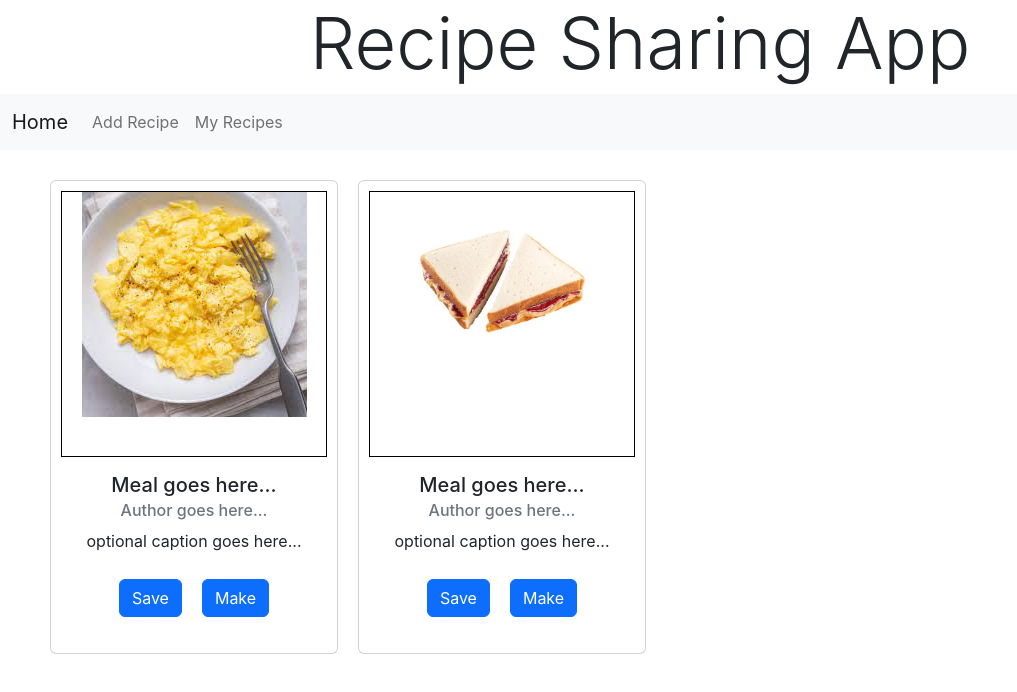
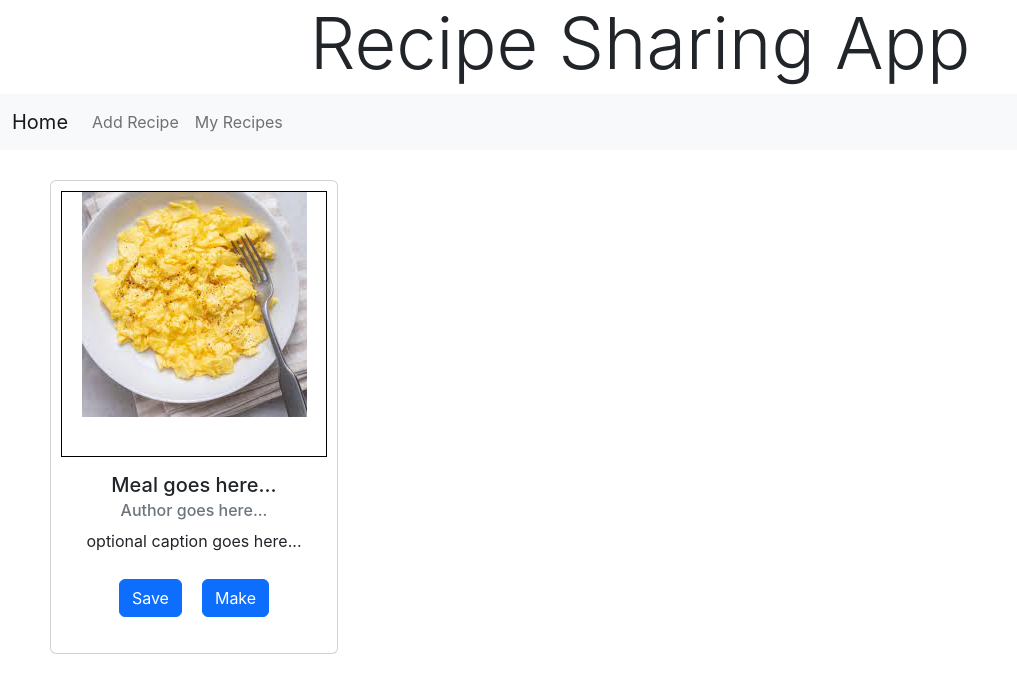
Before and after one commit to jeje1197/Recipe-Sharing-App, a React (Create React App) app in the folder recipe-front-end/: page / in a window 1280 px wide. Shown: the top 692 px of the page, without its empty margins (0-1017 px from the left). Built offline with nearby package versions, Linux system fonts and the light colour scheme.

Commit message:
Added recipe modal to Home Page

```diff
--- a/recipe-front-end/src/components/Card.js
+++ b/recipe-front-end/src/components/Card.js
@@ -1,7 +1,11 @@
 import { saveRecipe, makeRecipe, deleteRecipe } from '../api/RecipeApi';
+import RecipeModal from './RecipeModal';
+import React, { useState } from 'react';
 
-// center image
 function Card(props) {
+    // const recipeName = "Insert Recipe Here"
+    const [displayModal, setDisplayModal] = useState(false);
+
     return (
         <div className="card" style={{width: "18rem"}}>
 
@@ -13,9 +17,11 @@ function Card(props) {
                 <h5 className="card-title">Meal goes here...</h5>
                 <h6 className="card-subtitle mb-2 text-muted">Author goes here...</h6>
                 <p className="card-text">optional caption goes here...</p>
-                <a href="/" className="btn btn-primary">Save</a>
-                <a href="/" className="btn btn-primary">Make</a>
+                <button className="btn btn-primary" onClick={() => { saveRecipe() }}>Save</button>
+                <button className="btn btn-primary" onClick={() => { makeRecipe(); setDisplayModal(true)}} data-toggle="modal" data-target="#exampleModal">Make</button>
             </div>
+
+            <RecipeModal displayModal = {displayModal} setDisplayModal = {setDisplayModal} />
         </div>
     )
 }
--- a/recipe-front-end/src/components/Home.js
+++ b/recipe-front-end/src/components/Home.js
@@ -9,7 +9,7 @@ function Home() {
         <div className="Home">
             <div className="allCards">
                 <Card image={eggs} />
-                <Card image={pbj} />
+                {/* <Card image={pbj} /> */}
             </div>
         </div>
     )
--- /dev/null
+++ b/recipe-front-end/src/components/RecipeModal.js
@@ -0,0 +1,27 @@
+function RecipeModal (props) {
+    const displayModal = props.displayModal;
+    const setDisplayModal = props.setDisplayModal;
+
+    return (displayModal ?
+        (
+        <div className="modal" tabIndex="-1" role="dialog" style={{display: "block"}}>
+        <div className="modal-dialog" role="document">
+          <div className="modal-content">
+            <div className="modal-header">
+              <h5 className="modal-title">Recipe Name</h5>
+            </div>
+            <div className="modal-body">
+              <p>Modal body text goes here.</p>
+            </div>
+            <div className="modal-footer">
+              <button type="button" className="btn btn-primary">Save changes</button>
+              <button type="button" className="btn btn-secondary" data-dismiss="modal" onClick={() => {setDisplayModal(false)}}>Close</button>
+            </div>
+          </div>
+        </div>
+      </div>
+        ) : null
+    )
+}
+
+export default RecipeModal;
```
